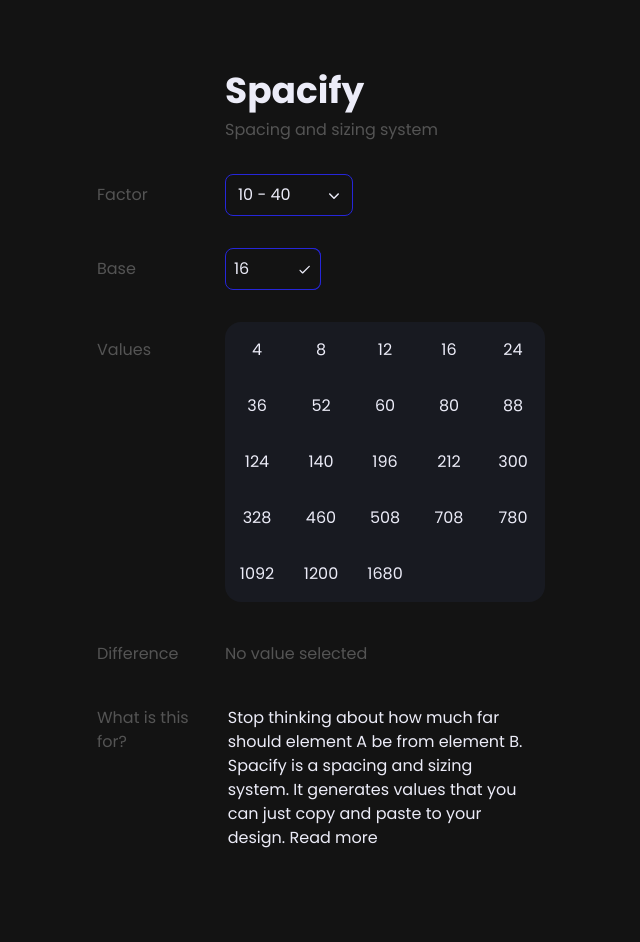
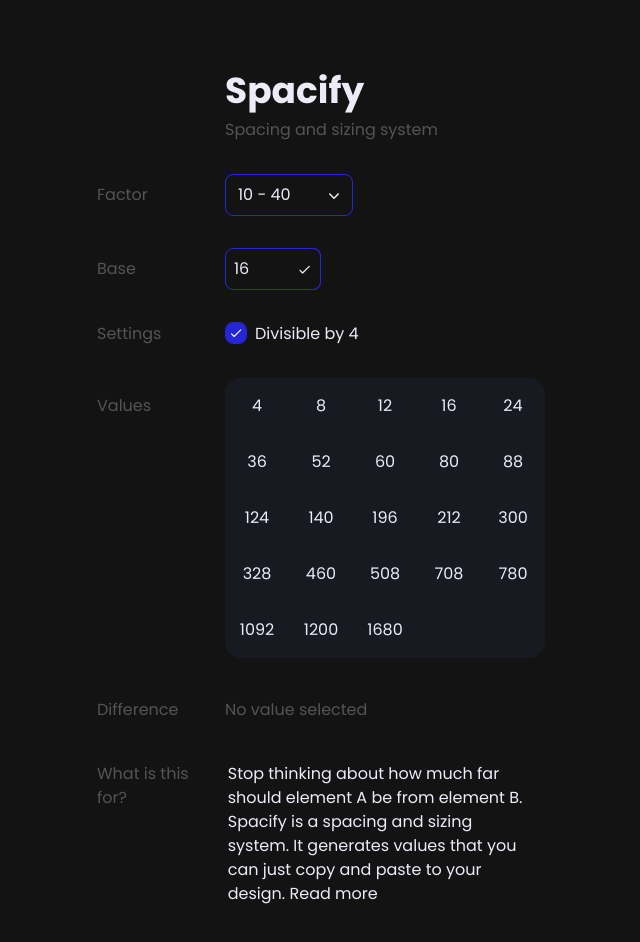
Before and after one commit to dotRarufu/spacify, a React (Vite) app: page / in a window 1280 px wide. Shown: the top 942 px of the page, without its empty margins (239-879 px from the left). Before the commit the page ends 914 px from the top, so only its background shows below. Built offline with nearby package versions, Linux system fonts and the light colour scheme.

Commit message:
feat: add option to set values divisibility by 4
adjust section labels bottom margin

adjust values transition

```diff
--- a/src/App.tsx
+++ b/src/App.tsx
@@ -10,6 +10,7 @@
 import GlobalContext from "./contexts/globalContext";
 import Base from "./components/Base";
 import { AnimatePresence, motion } from "framer-motion";
+import Settings from "./components/Settings";
 
 const toastSettings: DefaultToastOptions = {
   position: "bottom-center",
@@ -33,6 +34,7 @@
   const [values, setValues] = useState<number[]>([]);
   const [selectedValue, setSelectedValue] = useState<number | null>(null);
   const [factors, setFactors] = useState(defaultFactors);
+  const [isDivisibleBy4, setIsDivisibleBy4] = useState(true);
 
   useToastLimit();
   const [clipboardState, copyToClipboard] = useCopyToClipboard();
@@ -54,6 +56,9 @@
     changeFactor(f);
   };
 
+  const changeSettings = (isDivisibleBy4: boolean) =>
+    setIsDivisibleBy4(isDivisibleBy4);
+
   const globalContextValues = {
     factors,
     activeFactor: factor,
@@ -64,11 +69,12 @@
     selectedValue,
     base,
     changeBase,
+    changeSettings,
   };
 
   useEffect(() => {
-    setValues(generateFactorValues(factor, base));
-  }, [base, factor]);
+    setValues(generateFactorValues(factor, base, isDivisibleBy4));
+  }, [base, factor, isDivisibleBy4]);
 
   return (
     <GlobalContext.Provider value={globalContextValues}>
@@ -78,10 +84,11 @@
         <main className="flex flex-col gap-[2rem]">
           <Dropdown />
           <Base />
+          <Settings />
 
           <div className="flex flex-col items-baseline sm:flex-row">
             <h3
-              className="mb-[0.5rem] min-w-[8rem] text-secondary-text"
+              className="mb-[0.5rem] min-w-[8rem] text-secondary-text sm:mb-[0]"
               children="Values"
             />
 
@@ -95,7 +102,16 @@
             >
               {values.map((v) => (
                 <AnimatePresence key={v}>
-                  <li
+                  <motion.li
+                    exit={{
+                      opacity: 0,
+                    }}
+                    initial={{
+                      opacity: 0,
+                    }}
+                    animate={{
+                      opacity: 1,
+                    }}
                     onClick={selectValue(v)}
                     className={
                       "min-w-[4em] cursor-pointer py-[1rem] text-center shadow-md shadow-transparent transition-transform hover:scale-110 hover:bg-primary-color-500 hover:shadow-md hover:shadow-primary-color-500" +
--- a/src/components/About.tsx
+++ b/src/components/About.tsx
@@ -8,7 +8,7 @@
       layout="position"
       className="flex flex-col items-baseline sm:flex-row"
     >
-      <h3 className="mb-[0.5rem] min-w-[8rem] pr-[2rem] text-secondary-text">
+      <h3 className="mb-[0.5rem] min-w-[8rem] pr-[2rem] text-secondary-text sm:mb-[0]">
         What is this for?
       </h3>
       <div className="w-full">
--- a/src/components/Base.tsx
+++ b/src/components/Base.tsx
@@ -37,7 +37,7 @@
   return (
     <div className="flex flex-col items-baseline sm:flex-row">
       <h3
-        className="mb-[0.5rem] min-w-[8rem] text-secondary-text"
+        className="mb-[0.5rem] min-w-[8rem] text-secondary-text sm:mb-[0]"
         children="Base"
       />
 
@@ -68,7 +68,7 @@
         <AnimatePresence>
           {isFocused && (
             <motion.p
-              className="absolute left-[0] translate-y-full whitespace-nowrap text-[1rem] text-tertiary-text"
+              className="absolute left-[0] translate-y-full whitespace-nowrap text-[1rem] text-secondary-text"
               initial={{
                 opacity: 0,
                 y: "0.25rem",
--- a/src/components/Difference.tsx
+++ b/src/components/Difference.tsx
@@ -70,7 +70,7 @@
       }}
       className="flex flex-col items-baseline sm:flex-row"
     >
-      <h3 className="mb-[0.5rem] min-w-[8rem] text-secondary-text">
+      <h3 className="mb-[0.5rem] min-w-[8rem] text-secondary-text sm:mb-[0]">
         <div className="w-fit">Difference</div>
       </h3>
 
--- a/src/components/Dropdown.tsx
+++ b/src/components/Dropdown.tsx
@@ -30,7 +30,9 @@
   const changeActiveFactor = (f: Factor) => () => changeFactor(f);
   return (
     <div className="flex flex-col items-baseline sm:flex-row">
-      <h2 className=" mb-[0.5rem] min-w-[8rem] text-secondary-text">Factor</h2>
+      <h2 className="mb-[0.5rem] min-w-[8rem] text-secondary-text sm:mb-[0]">
+        Factor
+      </h2>
       <div
         ref={containerRef}
         className="relative min-w-[8rem]"
--- /dev/null
+++ b/src/components/Settings.tsx
@@ -0,0 +1,96 @@
+import { useContext, useEffect, useState } from "react";
+import Check from "./icons/Check";
+import fullConfig from "../utils/theme";
+import {
+  AnimatePresence,
+  Variants,
+  motion,
+  useAnimationControls,
+} from "framer-motion";
+import GlobalContext from "../contexts/globalContext";
+
+const Settings = () => {
+  const { changeSettings } = useContext(GlobalContext)!;
+  const [isChecked, setIsChecked] = useState(true);
+  const backgroundControl = useAnimationControls();
+
+  useEffect(() => {
+    backgroundControl.start(isChecked ? "visible" : "invisible");
+    changeSettings(isChecked);
+  }, [backgroundControl, changeSettings, isChecked]);
+
+  const variant: Variants = {
+    invisible: {
+      transition: {
+        duration: 0.1,
+      },
+      opacity: 0,
+    },
+    visible: {
+      transition: {
+        duration: 0.1,
+      },
+
+      opacity: 1,
+    },
+  };
+
+  return (
+    <div className="flex flex-col sm:flex-row">
+      <h3 className="mb-[0.5rem] min-w-[8rem] text-secondary-text sm:mb-[0]">
+        <div className="w-fit">Settings</div>
+      </h3>
+
+      <div className="flex w-full max-w-[320px]  gap-[0.5rem]">
+        <div className="relative flex h-fit items-center overflow-clip rounded-inner border border-primary-color-500">
+          <motion.div
+            variants={variant}
+            className={
+              "border-primar-color-500 absolute left-1/2 top-1/2  -z-[1] aspect-square w-full -translate-x-1/2 -translate-y-1/2 " +
+              " "
+            }
+            animate={backgroundControl}
+            style={{
+              backgroundColor: isChecked
+                ? fullConfig.theme.colors["primary-color-500"]
+                : "transparent",
+            }}
+          />
+
+          <input
+            checked={isChecked}
+            onChange={(e) => setIsChecked(e.currentTarget.checked)}
+            className="relative z-[2] aspect-square h-[1.25rem] appearance-none"
+            type="checkbox"
+          />
+          <AnimatePresence>
+            {isChecked && (
+              <motion.span
+                variants={variant}
+                initial="invisible"
+                animate="visible"
+                exit="invisible"
+                className="absolute left-1/2 top-1/2 -z-[1] -translate-x-1/2 -translate-y-1/2"
+              >
+                <Check />
+              </motion.span>
+            )}
+          </AnimatePresence>
+        </div>
+        <label
+          className="transition-colors"
+          style={{
+            color:
+              fullConfig.theme.colors[
+                isChecked ? "primary-text" : "secondary-text"
+              ],
+          }}
+        >
+          Divisible by 4
+        </label>
+      </div>
+    </div>
+  );
+};
+
+export default Settings;
--- a/src/contexts/globalContext.ts
+++ b/src/contexts/globalContext.ts
@@ -11,6 +11,7 @@
   selectedValue: number | null;
   base: number;
   changeBase: (n: number) => void;
+  changeSettings: (isDivisibleBy4: boolean) => void;
 };
 
 const GlobalContext = createContext<GlobalContextValues | null>(null);
--- a/src/utils/math.ts
+++ b/src/utils/math.ts
@@ -57,3 +57,5 @@
 
   return `${x} : ${y}`;
 };
+
+export const roundOff = (n: number) => Math.round(n);
--- a/src/utils/utils.ts
+++ b/src/utils/utils.ts
@@ -1,10 +1,15 @@
-import { isOdd, nearestDivisibleBy4, roundToNearestHundredth } from './math';
+import {
+  isOdd,
+  nearestDivisibleBy4,
+  roundOff,
+  roundToNearestHundredth,
+} from "./math";
 
-const sortNumbers = (numbers: number[], direction: '>' | '<'): number[] => {
+const sortNumbers = (numbers: number[], direction: ">" | "<"): number[] => {
   const sortedNumbers = numbers.slice();
-  if (direction === '>') {
+  if (direction === ">") {
     return sortedNumbers.sort((a, b) => a - b);
-  } else if (direction === '<') {
+  } else if (direction === "<") {
     return sortedNumbers.sort((a, b) => b - a);
   } else {
     throw new Error("Invalid direction. Use '>' or '<'.");
@@ -30,7 +35,11 @@
 const lowestLimitValue = 0.25;
 const base = 1;
 
-export const generateFactorValues = (factor: Factor, baseFontSize: number) => {
+export const generateFactorValues = (
+  factor: Factor,
+  baseFontSize: number,
+  isDivisibleBy4: boolean,
+) => {
   const [f1, f2] = factor;
 
   let highestValue = base;
@@ -47,7 +56,7 @@
   }
 
   // Get the factor primes
-  const sorted = sortNumbers([...valuesToRight], '>');
+  const sorted = sortNumbers([...valuesToRight], ">");
   const f1Prime = getFactorPrime(f2, sorted[0]);
   const f2Prime = getFactorPrime(f1, sorted[1]);
 
@@ -70,11 +79,13 @@
   // 4
   const removeExtraBase = [...valuesToLeft].slice(1);
   const combined = [...removeExtraBase, ...valuesToRight];
-  const sortedCombined = sortNumbers(combined, '>');
+  const sortedCombined = sortNumbers(combined, ">");
   const possibleDuplicate = sortedCombined
-    .map(n => roundToNearestHundredth(n))
-    .map(n => n * baseFontSize)
-    .map(n => nearestDivisibleBy4(n));
+    .map((n) => roundToNearestHundredth(n))
+    .map((n) => n * baseFontSize)
+    // .map((n) => roundOff(n))
+    .map((n) => (isDivisibleBy4 ? nearestDivisibleBy4(n) : roundOff(n)));
+
   const removeDuplicates = new Set(possibleDuplicate);
 
   return [...removeDuplicates];
```
